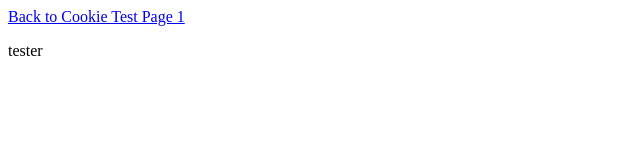
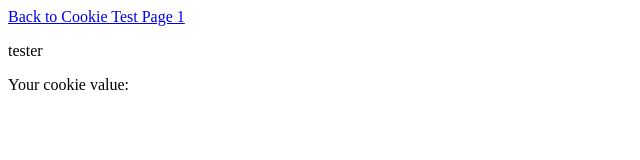
Before and after one commit to aech2411/aech2411.github.io, a plain HTML site: page cookietest2.html in a window 1280 px wide. Shown: the whole page, without its empty margins (0-640 px from the left). Drawn offline with Linux system fonts and the light colour scheme.

Commit message:
Update cookietest2.html

```diff
--- a/cookietest2.html
+++ b/cookietest2.html
@@ -5,7 +5,7 @@
         <script src="cookies.js"></script>
         <script>
             window.onload = function() {
-                document.getElementById("output").innerHTML = "Your cookie value:" + getCookie("myCookieData");
+                document.getElementById("output").innerHTML = "Your cookie value:"; //+ getCookie("myCookieData");
                 //document.getElementById("output").innerHTML = "Your cookie value:" + getCookie("myCookieData").split('#');
             }
         </script>
```
